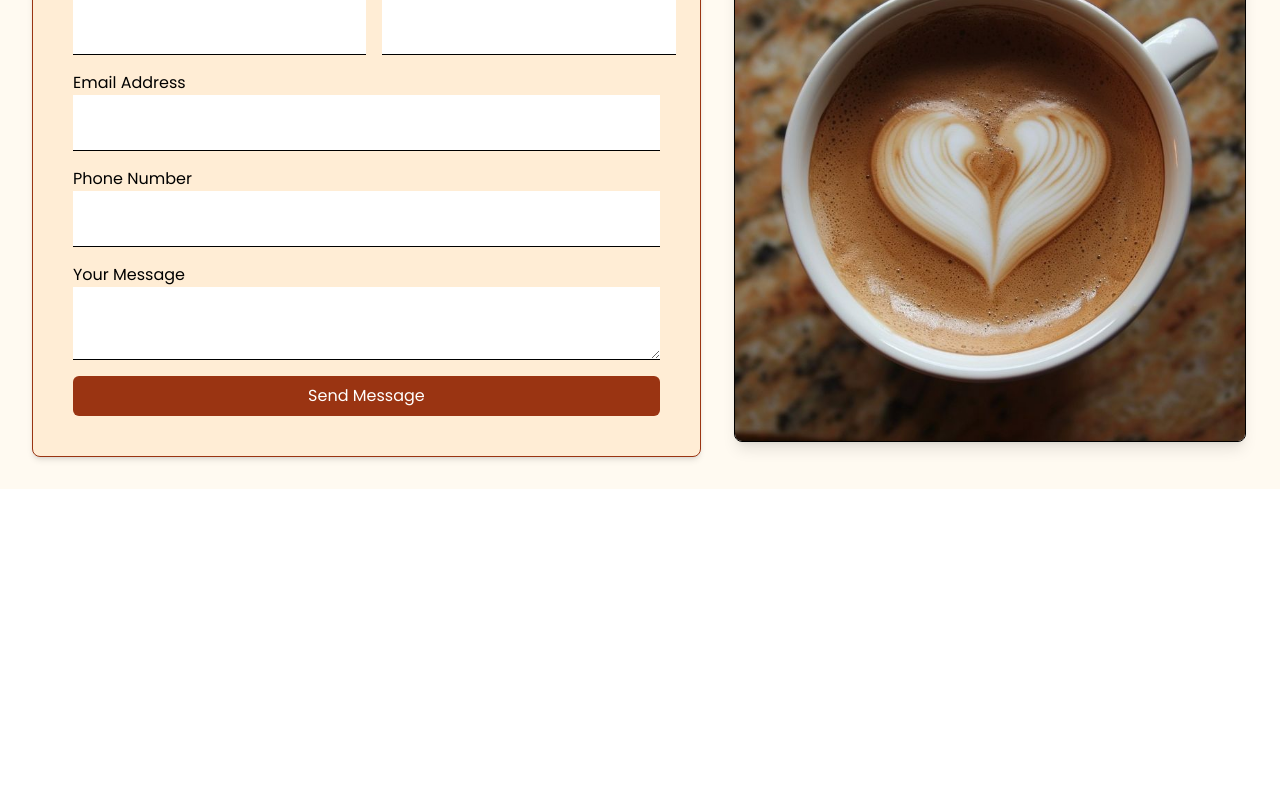
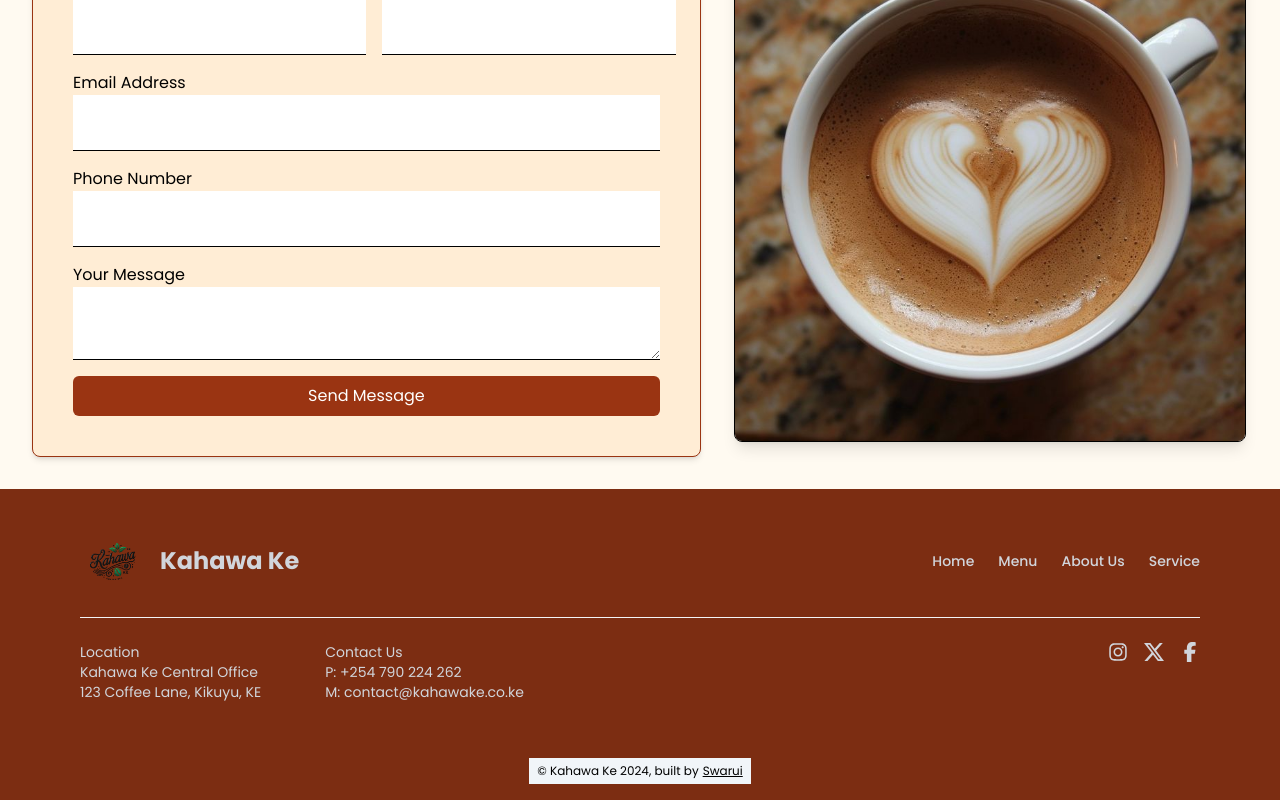
Before and after one commit to swarui/coffeelandingpage, a React (Vite) app: page / in a window 1280 px wide. Shown: the part 2933-3733 px from the top of the page. Before the commit the page ends 3422 px from the top, so only its background shows below. Built offline with nearby package versions, Linux system fonts and the light colour scheme.

Commit message:
Coffee Page

```diff
--- a/src/App.jsx
+++ b/src/App.jsx
@@ -4,8 +4,10 @@ import Menu from "./components/Menu";
 import AboutUs from "./components/AboutUs";
 import Service from './components/Service';
 import Contact from './components/Contact';
+import Footer from './components/Footer'
+import Copyright from './components/Copyright'
+function App() {
 
-function App() {
   return (
     <div style={{ backgroundColor: "#FFFAF1" }}>
       <Navbar />
@@ -14,6 +16,8 @@ function App() {
       <AboutUs />
       <Service />
       <Contact />
+      <Footer/>
+      <Copyright/>
     </div>
   );
 }
--- a/src/index.css
+++ b/src/index.css
@@ -43,3 +43,8 @@
       height: 180px;
     }
   }
+
+
+  html {
+    scroll-behavior: smooth;
+  }
```
Also changed, not shown: src/assets/Mocha2.png (added).
